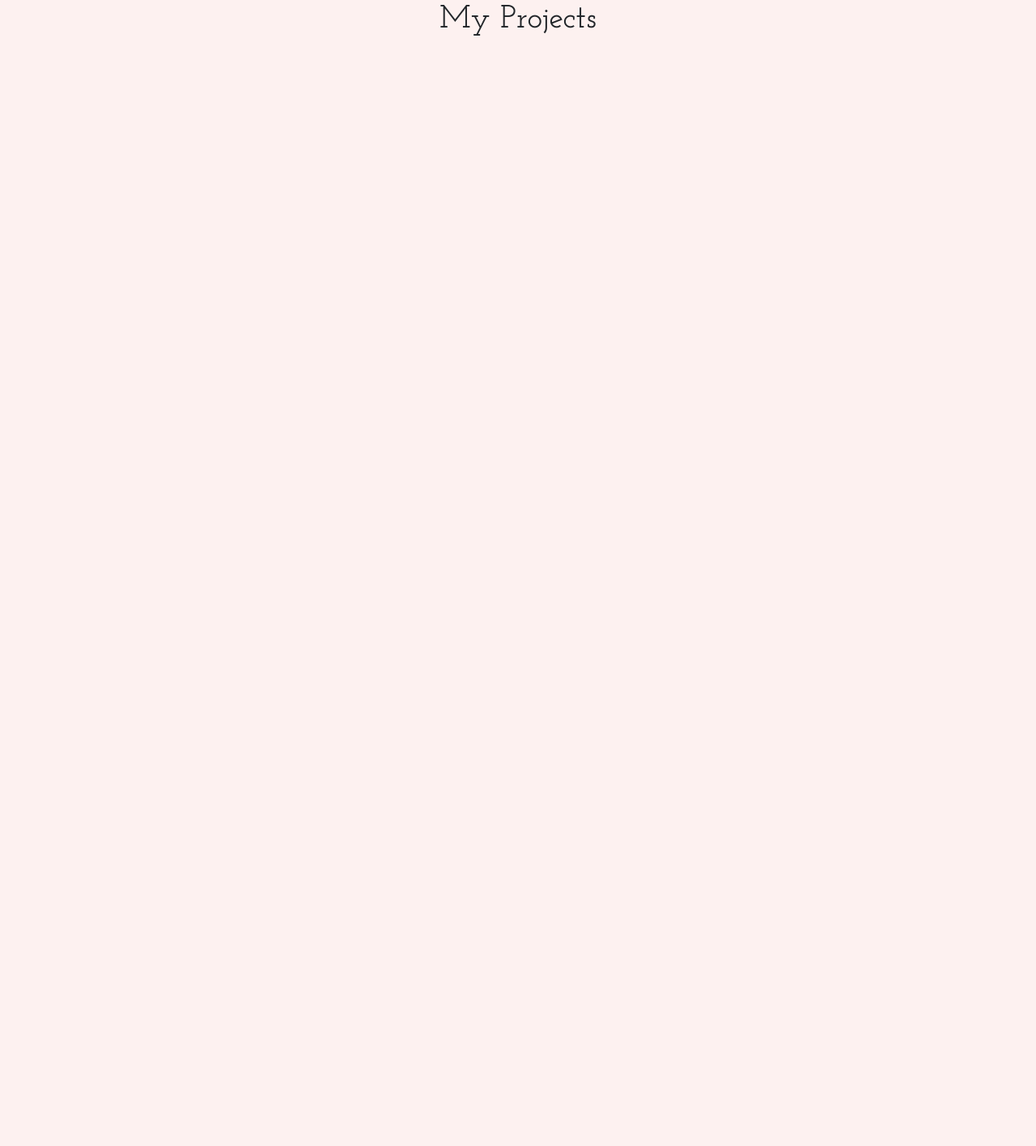
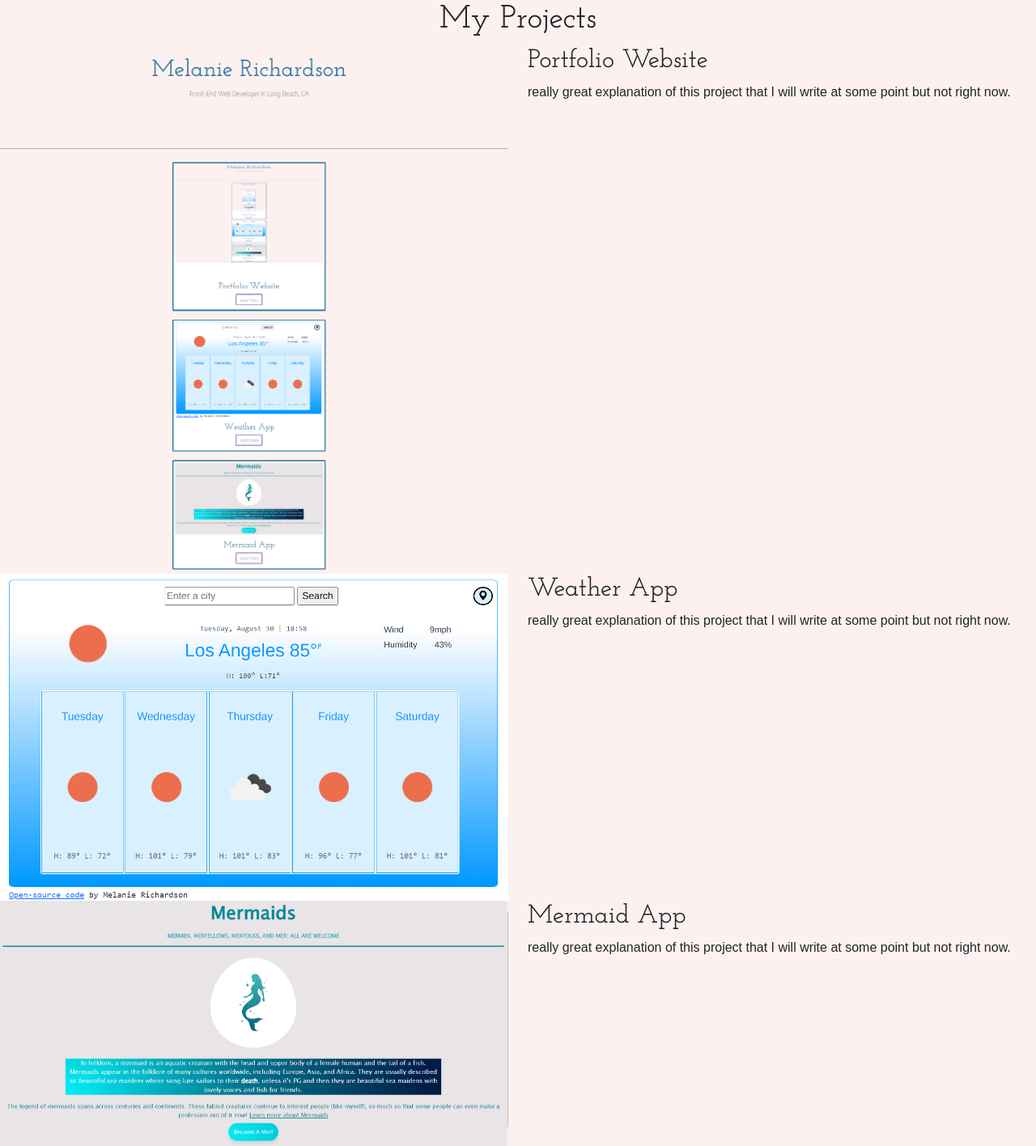
Before and after one commit to MelanieMayne/My-Portfolio-Project, a plain HTML site: page projects.html in a window 1280 px wide. Shown: the whole page at 81% size. Before the commit the page ends 800 px from the top, so only its background shows below. Drawn offline with nearby package versions, Linux system fonts and the light colour scheme; a web font is replaced by a local one.

Commit message:
added content on my projects page

```diff
--- a/projects.html
+++ b/projects.html
@@ -33,5 +33,55 @@
   </head>
   <body>
     <h1 class="text-center">My Projects</h1>
+    <main>
+      <div class="row">
+        <div class="col-sm-6">
+          <img
+            src="/src/images/portfolio-website.png"
+            alt="Portfolio Website"
+            class="img-fluid"
+          />
+        </div>
+        <div class="col-sm-6">
+          <h2>Portfolio Website</h2>
+          <p>
+            really great explanation of this project that I will write at some
+            point but not right now.
+          </p>
+        </div>
+      </div>
+      <div class="row">
+        <div class="col-sm-6">
+          <img
+            src="/src/images/weather-app.png"
+            alt="Weather Application"
+            class="img-fluid"
+          />
+        </div>
+        <div class="col-sm-6">
+          <h2>Weather App</h2>
+          <p>
+            really great explanation of this project that I will write at some
+            point but not right now.
+          </p>
+        </div>
+      </div>
+      <div class="row">
+        <div class="col-sm-6">
+          <img
+            src="/src/images/mermaid-app.png"
+            alt="Mermaid Application"
+            class="img-fluid"
+          />
+        </div>
+        <div class="col-sm-6">
+          <h2>Mermaid App</h2>
+          <p>
+            really great explanation of this project that I will write at some
+            point but not right now.
+          </p>
+        </div>
+      </div>
+    </main>
   </body>
 </html>
--- a/src/style.css
+++ b/src/style.css
@@ -47,7 +47,7 @@ p {
   border-radius: 4px;
 }
 .homepage-card img {
-  height: 357.74px;
+  height: 358px;
 }
 .card-title {
   color: var(--main-color);
```
